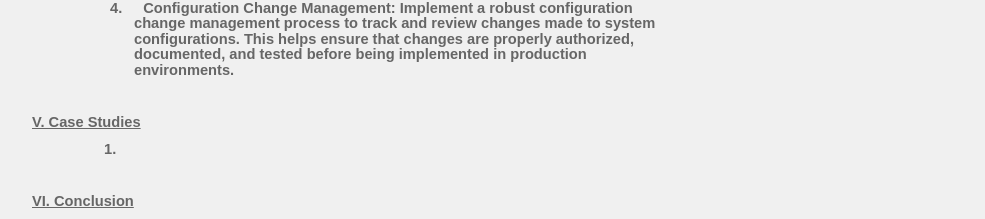
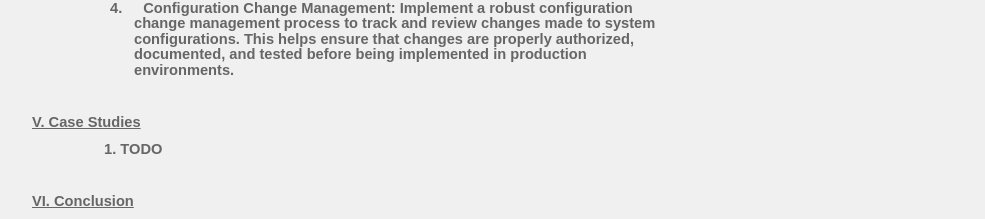
Before and after one commit to Capstone-Project-WSRP/CS461-462-463, a React (Create React App) app in the folder Frontend/my-app/: page /security-misconfiguration in a window 1280 px wide. Shown: the part 1520-1739 px from the top of the page, without its empty margins (208-1193 px from the left). Built offline with nearby package versions, Linux system fonts and the light colour scheme.

Commit message:
minor description changes

```diff
--- a/Frontend/my-app/src/components/SecurityMisconfiguration/SMdescription.jsx
+++ b/Frontend/my-app/src/components/SecurityMisconfiguration/SMdescription.jsx
@@ -205,7 +205,7 @@ documented, and tested before being implemented in production environments.</p>
 
 <p class=MsoNormal><u>V. Case Studies</u></p>
 
-<p class=MsoNormal style='margin-left:.25in;text-indent:.5in'>1. </p>
+<p class=MsoNormal style='margin-left:.25in;text-indent:.5in'>1. TODO </p>
 
 <p class=MsoNormal style='margin-left:.25in;text-indent:.5in'>&nbsp;</p>
 
```
